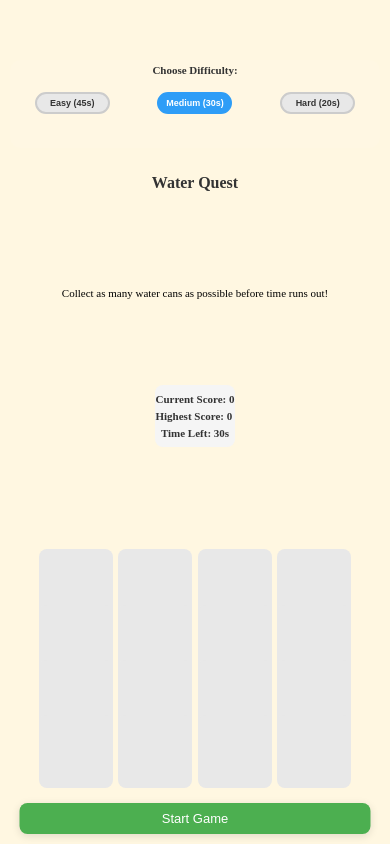
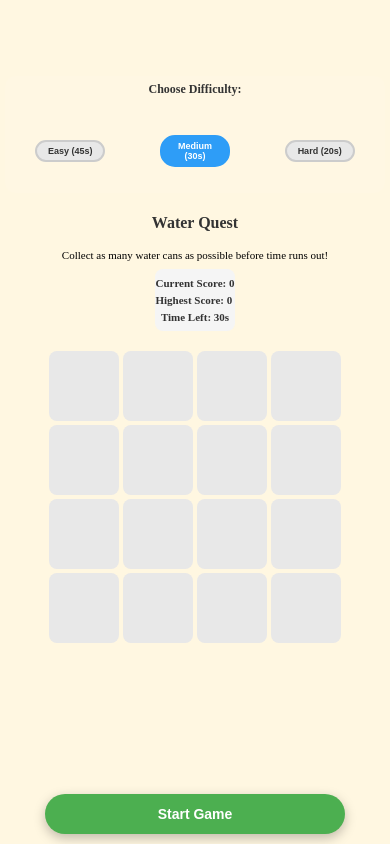
Before and after one commit to TMTucker1/charity-water-game-final, a plain HTML site: page 1Hydration-Hall-Collect/index.html in a window 390 px wide. Drawn offline with Linux system fonts and the light colour scheme.

Commit message:
Improve mobile responsiveness: adjust layout, button visibility, and spacing for various screen sizes

```diff
--- a/1Hydration-Hall-Collect/style.css
+++ b/1Hydration-Hall-Collect/style.css
@@ -290,12 +290,18 @@ button {
 
 /* Responsive for mobile - move difficulty to top */
 @media (max-width: 768px) {
+  body {
+    overflow: auto !important;
+  }
+
   .container {
     flex-direction: column !important;
-    padding: 10px !important;
-    gap: 10px !important; /* Reduced gap */
-    height: calc(100vh - 60px) !important; /* Account for menu height */
-    overflow-y: auto !important; /* Allow scrolling if needed */
+    padding: 5px !important;
+    gap: 5px !important;
+    height: auto !important;
+    min-height: 100vh !important;
+    overflow-y: auto !important;
+    padding-bottom: 80px !important; /* More space for fixed button */
   }
 
   .left-panel {
@@ -303,15 +309,14 @@ button {
     min-width: auto !important;
     max-width: none !important;
     width: 100% !important;
-    padding: 8px !important; /* Reduced padding */
+    padding: 8px !important;
     background-color: rgba(255, 255, 255, 0.05);
-    margin-bottom: 5px !important; /* Reduced margin */
-    margin-top: 65px !important; /* Add top margin to clear the menu */
-    z-index: 16; /* Ensure it's below the menu but visible */
+    margin-bottom: 5px !important;
+    height: auto !important;
   }
 
   .difficulty-selection h3 {
-    font-size: 14px !important; /* Smaller font */
+    font-size: 14px !important;
     margin: 0 0 8px 0 !important;
   }
 
@@ -333,125 +338,106 @@ button {
     width: 100% !important;
     order: 1;
     margin-top: 0 !important;
-    flex: 1 !important;
+    flex: none !important;
     display: flex !important;
     flex-direction: column !important;
-    justify-content: space-between !important; /* Distribute space evenly */
+    align-items: center !important;
+    padding-bottom: 20px !important;
   }
 
   .game-grid {
-    width: 90vw !important;
-    height: 50vh !important; /* Fixed height instead of square */
-    max-width: 90vw !important;
-    max-height: 50vh !important;
+    width: 75vw !important; /* Smaller grid */
+    height: 75vw !important; /* Make it square and smaller */
+    max-width: 75vw !important;
+    max-height: 75vw !important;
     min-width: 0 !important;
     min-height: 0 !important;
-    gap: 1.5vw !important;
-    margin: 10px auto !important; /* Center the grid */
+    gap: 1.5vw !important; /* Smaller gaps */
+    margin: 10px auto 20px auto !important;
   }
 
-  h1 {
-    font-size: 22px !important;
-    margin-bottom: 10px !important;
-  }
-
-  .game-instructions {
-    font-size: 14px !important;
-    margin-bottom: 15px !important;
-  }
-
-  .stats {
-    padding: 8px 0 !important;
-    margin-bottom: 15px !important;
-  }
-
-  .stats p {
-    font-size: 14px !important;
-  }
-
-  /* Make sure start button is visible */
-  button {
-    margin: 15px auto 20px !important;
-    padding: 10px 20px !important;
-    font-size: 14px !important;
-    position: relative !important;
-    z-index: 10 !important;
-  }
-}
-
-/* --- Responsive Fixes for Mobile Overlap & Button Visibility --- */
-@media (max-width: 768px) {
-  .container {
-    overflow-y: auto !important;
-    min-height: 100vh !important;
-    height: auto !important;
-  }
-  .game-area {
-    min-height: 0 !important;
-    height: auto !important;
-    padding-bottom: 60px !important; /* Space for button */
-  }
-  .game-grid {
-    height: auto !important;
-    min-height: 0 !important;
-    aspect-ratio: 1 / 1 !important;
-    max-height: 60vw !important;
-    min-width: 0 !important;
-    min-height: 0 !important;
-  }
   .grid-cell {
     min-height: 0 !important;
     max-height: none !important;
     aspect-ratio: 1 / 1 !important;
   }
+
+  .item-wrapper {
+    width: 35px !important; /* Smaller items */
+    height: 35px !important;
+  }
+
+  h1 {
+    font-size: 20px !important;
+    margin-bottom: 8px !important;
+  }
+
+  .game-instructions {
+    font-size: 13px !important;
+    margin-bottom: 10px !important;
+  }
+
+  .stats {
+    padding: 8px 0 !important;
+    margin-bottom: 10px !important;
+  }
+
+  .stats p {
+    font-size: 13px !important;
+  }
+
+  /* Fixed start button at bottom */
   button#start-game {
     position: fixed !important;
     left: 50% !important;
-    bottom: 10px !important;
+    bottom: 15px !important;
     transform: translateX(-50%) !important;
-    z-index: 100 !important;
-    width: 90vw !important;
-    max-width: 350px !important;
+    z-index: 1000 !important;
+    width: 85vw !important;
+    max-width: 300px !important;
     margin: 0 !important;
-    box-shadow: 0 2px 8px rgba(0,0,0,0.12);
+    padding: 14px 20px !important;
+    font-size: 16px !important;
+    font-weight: bold !important;
+    box-shadow: 0 4px 12px rgba(0,0,0,0.25) !important;
+    background-color: #4CAF50 !important;
+    border-radius: 25px !important;
+  }
+
+  button#start-game:hover {
+    background-color: #45a049 !important;
   }
 }
 
-@media (max-width: 480px) {
-  .game-grid {
-    max-height: 55vw !important;
-  }
-  button#start-game {
-    font-size: 13px !important;
-    padding: 8px 0 !important;
-    max-width: 98vw !important;
-  }
-}
-
-/* Very small screens */
+/* Small screens */
 @media (max-width: 480px) {
   .container {
-    height: calc(100vh - 45px) !important;
+    padding-bottom: 90px !important;
+  }
+
+  .game-grid {
+    width: 80vw !important; /* Even smaller on very small screens */
+    height: 80vw !important;
+    gap: 1vw !important;
+  }
+
+  .item-wrapper {
+    width: 30px !important; /* Even smaller items */
+    height: 30px !important;
   }
 
   .left-panel {
-    margin-top: 50px !important;
-    padding: 4px !important;
+    padding: 6px !important;
   }
 
   .difficulty-btn {
-    width: 75px !important;
+    width: 70px !important;
     padding: 4px 6px !important;
     font-size: 9px !important;
   }
 
   .difficulty-selection h3 {
-    font-size: 11px !important;
-  }
-
-  .game-grid {
-    width: 80vw !important;
-    height: 40vh !important;
+    font-size: 12px !important;
   }
 
   h1 {
@@ -464,14 +450,55 @@ button {
     margin-bottom: 8px !important;
   }
 
-  button {
-    margin: 8px auto 10px !important;
-    padding: 6px 12px !important;
+  .stats p {
     font-size: 11px !important;
   }
 
+  button#start-game {
+    font-size: 14px !important;
+    padding: 12px 16px !important;
+    width: 90vw !important;
+    bottom: 10px !important;
+    z-index: 1001 !important;
+  }
+}
+
+/* Extra small screens - ensure button is always visible */
+@media (max-width: 360px) {
+  .container {
+    padding-bottom: 100px !important;
+  }
+
+  .game-grid {
+    width: 85vw !important;
+    height: 85vw !important;
+    gap: 0.8vw !important;
+  }
+
+  .item-wrapper {
+    width: 25px !important;
+    height: 25px !important;
+  }
+
+  button#start-game {
+    font-size: 13px !important;
+    padding: 10px 12px !important;
+    width: 95vw !important;
+    bottom: 8px !important;
+    z-index: 1002 !important;
+    position: fixed !important;
+  }
+
+  h1 {
+    font-size: 14px !important;
+  }
+
+  .game-instructions {
+    font-size: 10px !important;
+  }
+
   .stats p {
-    font-size: 11px !important;
+    font-size: 10px !important;
   }
 }
 
```
